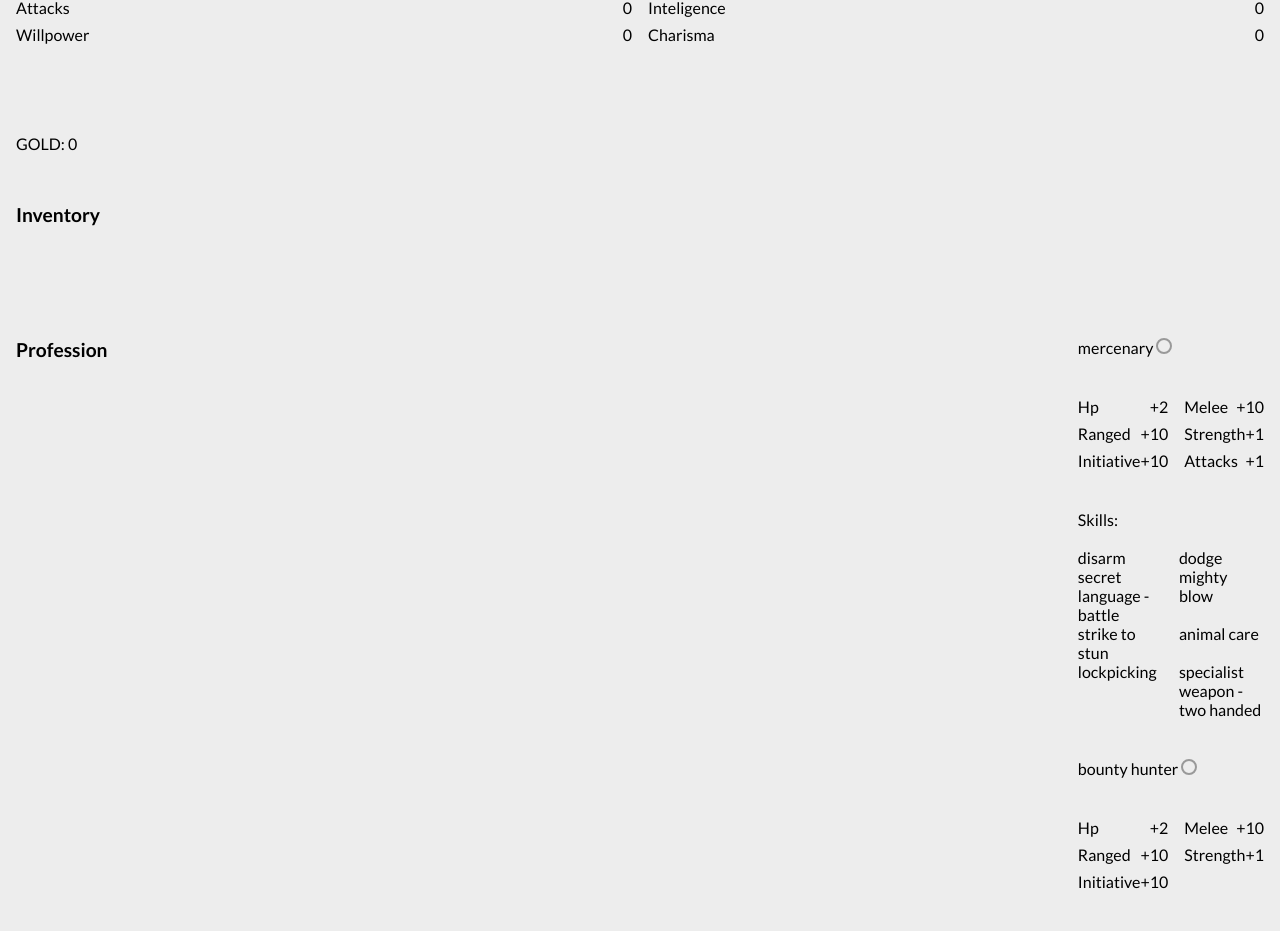
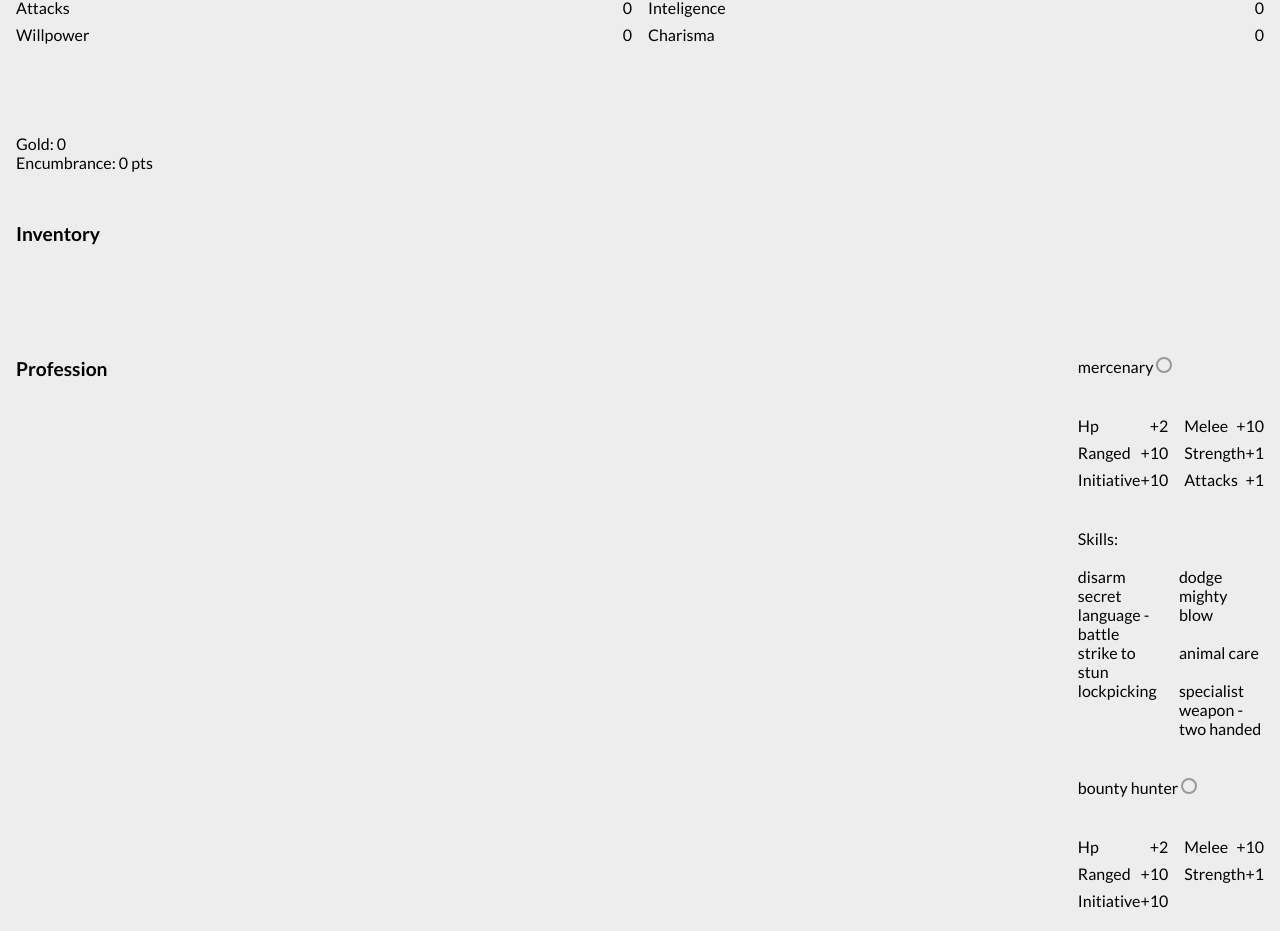
Before and after one commit to mattbra1155/2min-dungeon-vue3, a Vue app: page /character-creation in a window 1280 px wide. Shown: the part 894-1825 px from the top of the page. Built offline with nearby package versions, Linux system fonts and the light colour scheme.

Commit message:
feat: add encubrance to playerModel, invenotry list

```diff
--- a/src/assets/models/personModel.ts
+++ b/src/assets/models/personModel.ts
@@ -31,7 +31,11 @@ abstract class PersonModel implements IPerson {
         public isAlive: boolean = true,
         public modifiers: Modifiers = new Modifiers(),
         public status: Status = new Status(),
-        public skills: ISkill[] = []
+        public skills: ISkill[] = [],
+        public encumbrance = {
+            max: 0,
+            current: 0,
+        }
     ) {}
 
     async clearCurrentStats() {
--- a/src/components/InventoryPanel.vue
+++ b/src/components/InventoryPanel.vue
@@ -91,6 +91,7 @@ const unequip = (item: AllItemTypes) => {
         <div class="o-inventory__content">
             <div class="o-inventory__goldWrapper">
                 <p>Gold: {{ player.inventory.gold }}</p>
+                <p>Encumbrance: {{ player.encumbrance }}</p>
             </div>
             ---
             <hr />
--- a/src/interfaces/Person.ts
+++ b/src/interfaces/Person.ts
@@ -19,6 +19,10 @@ export interface IPerson {
     isAlive: boolean
     modifiers: Modifiers
     skills: ISkill[]
+    encumbrance: {
+        max: number
+        current: number
+    }
     clearCurrentStats(): void
     attack(enemy: PlayerModel | MonsterModel): number | undefined
 }
--- a/src/views/CharacterCreation.vue
+++ b/src/views/CharacterCreation.vue
@@ -112,6 +112,10 @@ const selectProfession = (profession: IProfessionPayload) => {
     return playerObject.value.profession
 }
 
+const setEncumbranceMax = () => {
+    playerObject.value.encumbrance.max = playerObject.value.stats.strength * 100
+}
+
 const createInventoryItems = () => {
     playerObject.value.inventory.inventory = []
     const itemList = []
@@ -199,7 +203,7 @@ const savePlayer = async () => {
                     <h2 class="o-characterGenerator__header">Stats</h2>
                     <button
                         type="button"
-                        @click="rollStats(), rollForGold(), createInventoryItems()"
+                        @click="rollStats(), rollForGold(), createInventoryItems(), setEncumbranceMax()"
                         id="generateStatsButton"
                         class="button action__button"
                     >
@@ -220,7 +224,8 @@ const savePlayer = async () => {
                 </div>
             </div>
             <div class="m-form__row o-characterGenerator__row">
-                <div class="m-form__column">GOLD: {{ playerObject.inventory.gold }}</div>
+                <div class="m-form__column">Gold: {{ playerObject.inventory.gold }}</div>
+                <div class="m-form__column">Encumbrance: {{ playerObject.encumbrance.max }} pts</div>
             </div>
             <div class="m-form__row o-characterGenerator__row">
                 <div class="m-form__column">
```
